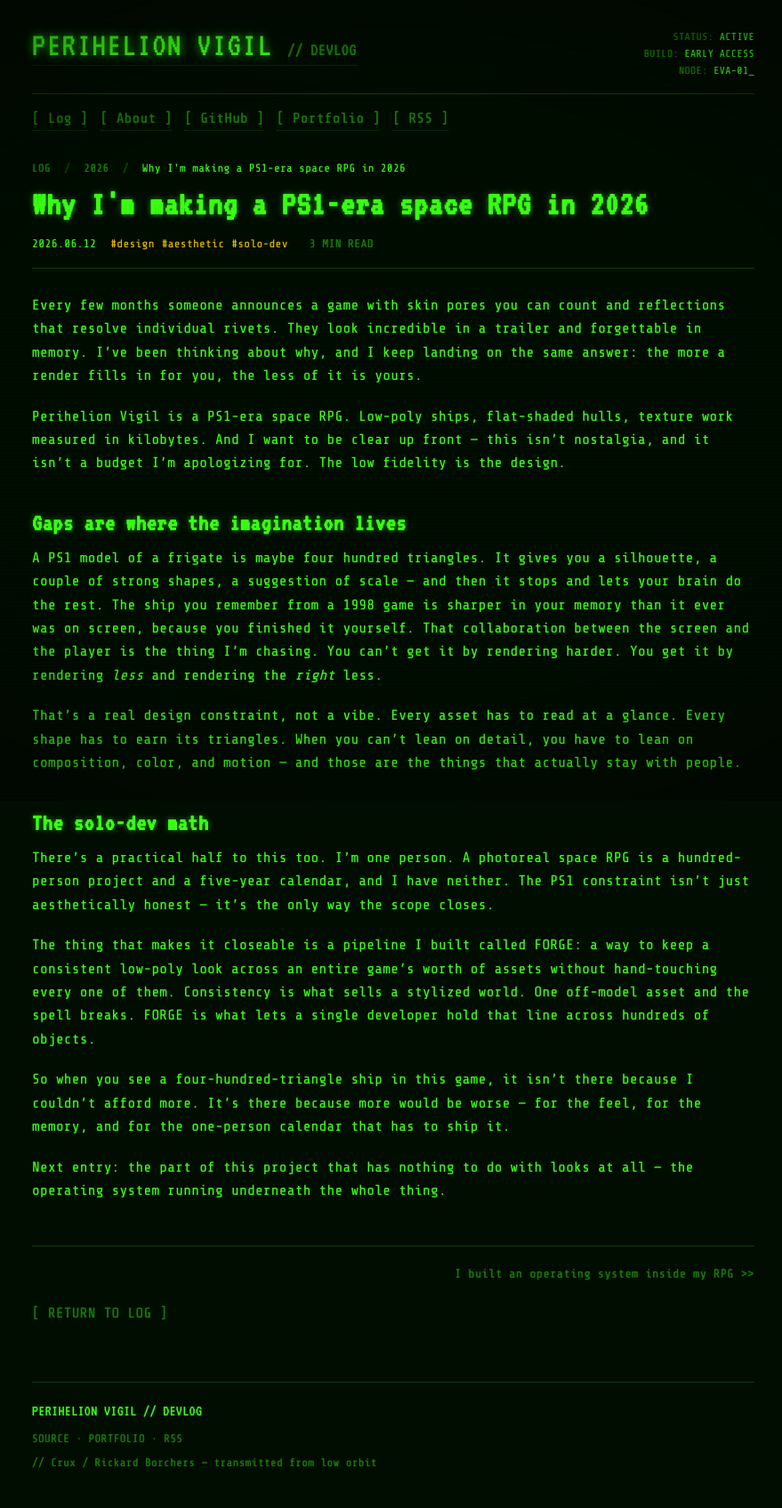
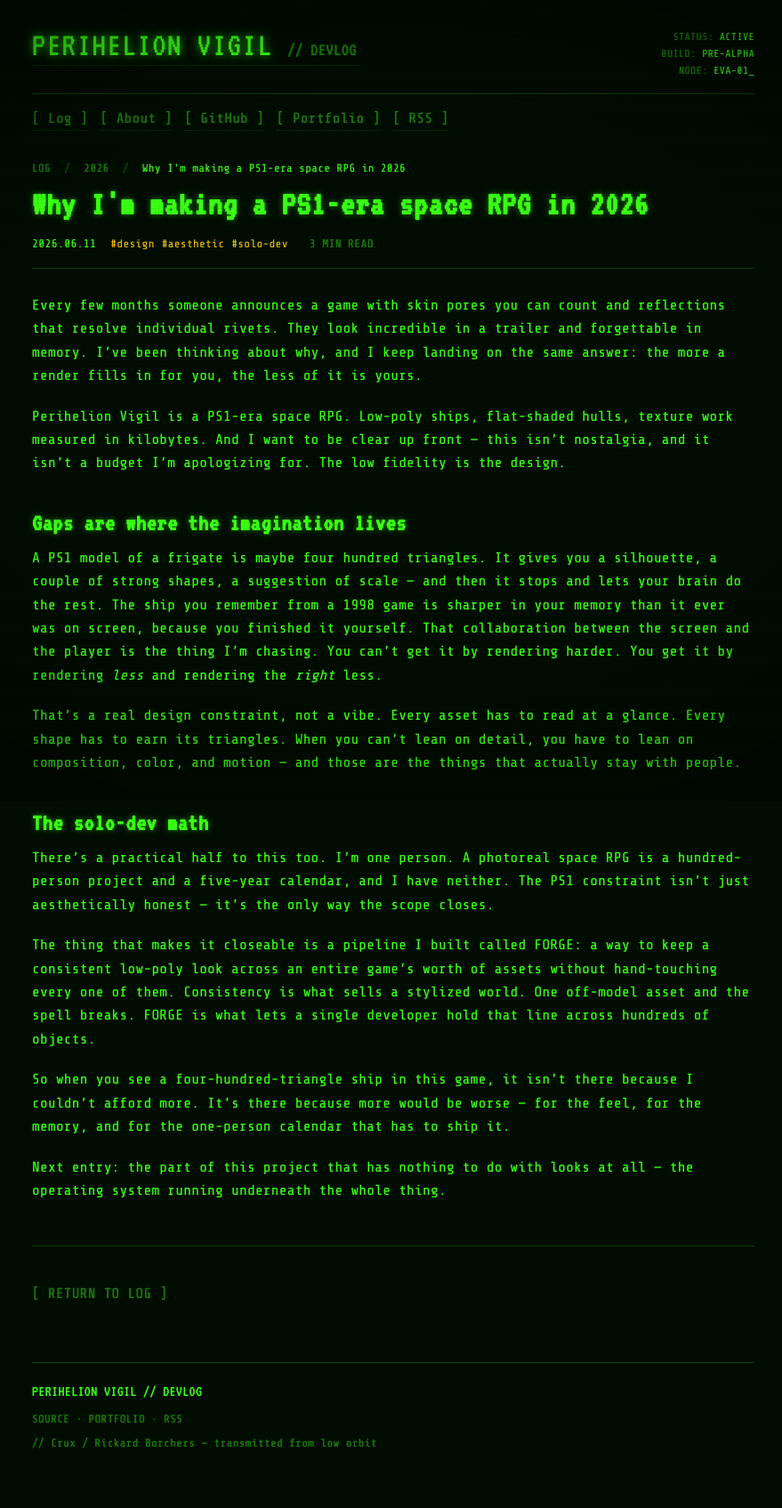
Before and after one commit to Winterunmute/perihelion-vigil-devlog, a Jekyll site: the page built from _posts/2026-06-11-why-ps1-era-space-rpg-in-2026.md, in a window 1280 px wide. Shown: the whole page at 89% size, without its empty margins (198-1077 px from the left). Built offline with Jekyll 4.4.1, drawn with Linux system fonts in a browser that asks for light colours; after the commit the page ends 1672 px from its top, so only the background shows below that.

Commit message:
publish: post 1 live (today); posts 2-5 held in _drafts; BUILD: PRE-ALPHA

```diff
--- a/_layouts/default.html
+++ b/_layouts/default.html
@@ -20,7 +20,7 @@
       </a>
       <div class="status-readout">
         <span class="status-line">STATUS: <em>ACTIVE</em></span>
-        <span class="status-line">BUILD: <em>EARLY ACCESS</em></span>
+        <span class="status-line">BUILD: <em>PRE-ALPHA</em></span>
         <span class="status-line">NODE: <em>EVA-01</em><span class="cursor">_</span></span>
       </div>
     </div>
--- a/_posts/2026-06-12-why-ps1-era-space-rpg-in-2026.md
+++ b/_posts/2026-06-11-why-ps1-era-space-rpg-in-2026.md
@@ -1,7 +1,7 @@
 ---
 layout: post
 title: "Why I'm making a PS1-era space RPG in 2026"
-date: 2026-06-12
+date: 2026-06-11
 tags: [design, aesthetic, solo-dev]
 excerpt: "Low-poly isn't a limitation I'm working around. It's the point."
 ---
```
Also changed, not shown: _drafts/2026-06-14-i-built-an-operating-system-inside-my-rpg.md (renamed from _posts/2026-06-14-i-built-an-operating-system-inside-my-rpg.md), _drafts/2026-06-17-two-weeks-from-design-doc-to-playable-loop.md (renamed from _posts/2026-06-17-two-weeks-from-design-doc-to-playable-loop.md), _drafts/2026-06-20-ship-combat-without-rendering-space.md (renamed from _posts/2026-06-20-ship-combat-without-rendering-space.md), _drafts/2026-06-23-boarding-a-ship-in-150-lines-of-basic.md (renamed from _posts/2026-06-23-boarding-a-ship-in-150-lines-of-basic.md).
